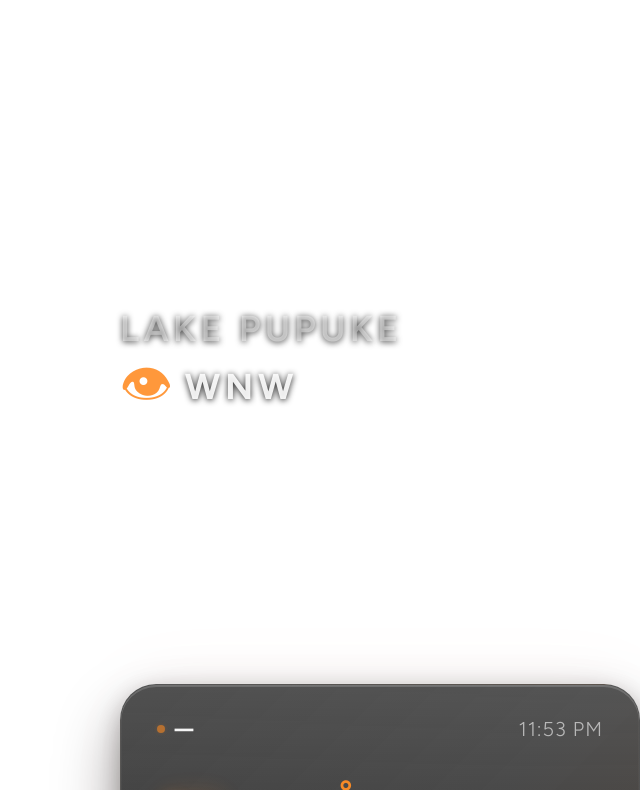
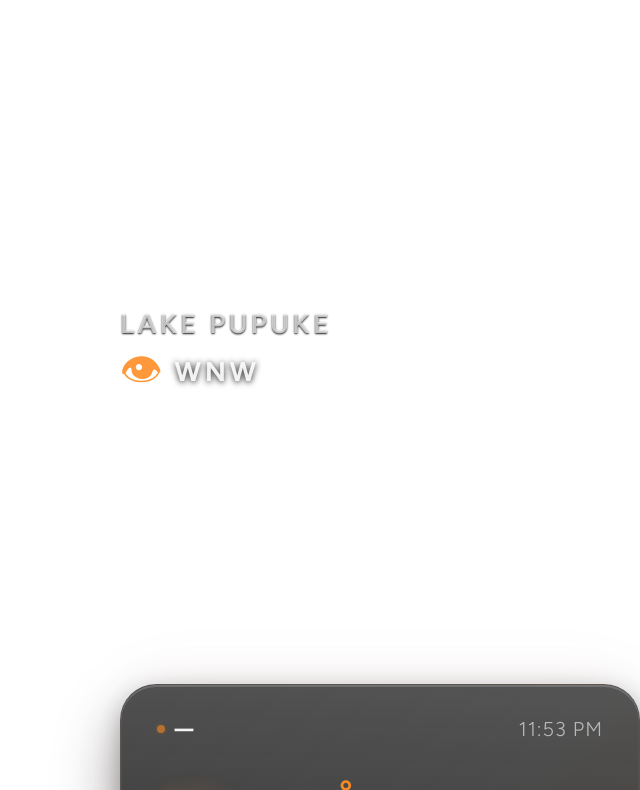
Before and after one commit to humberz/vcl-stream, a plain HTML site: page html/index.html in a window 1280 px wide. Shown: the part 893-1683 px from the top of the page, without its empty margins (0-640 px from the left). Drawn offline with Linux system fonts and the light colour scheme; no server answers.

Commit message:
Camera labels: improve location text readability, increase opacity and tighten shadow

```diff
--- a/html/index.html
+++ b/html/index.html
@@ -405,12 +405,12 @@
 
     .cam-name {
       font-family: "Figtree", sans-serif;
-      font-size: 36px;
+      font-size: 27px;
       font-weight: 600;
-      color: rgba(255,255,255,0.40);
+      color: rgba(255,255,255,0.70);
       letter-spacing: 0.12em;
       text-transform: uppercase;
-      text-shadow: 0 1px 6px rgba(0,0,0,0.8);
+      text-shadow: 0 1px 2px rgba(0,0,0,0.9);
     }
 
     .cam-direction {
@@ -421,14 +421,14 @@
     }
 
     .cam-direction .cam-icon {
-      font-size: 52px;
+      font-size: 42px;
       line-height: 1;
-      transform: translateY(-2px);
+      transform: translateY(-1px);
       filter: brightness(0) saturate(100%) invert(62%) sepia(76%) saturate(693%) hue-rotate(332deg) brightness(104%);
     }
 
     .cam-direction .cam-dir-text {
-      font-size: 36px;
+      font-size: 27px;
       font-weight: 700;
       color: rgba(255,255,255,0.90);
       letter-spacing: 0.14em;
```
